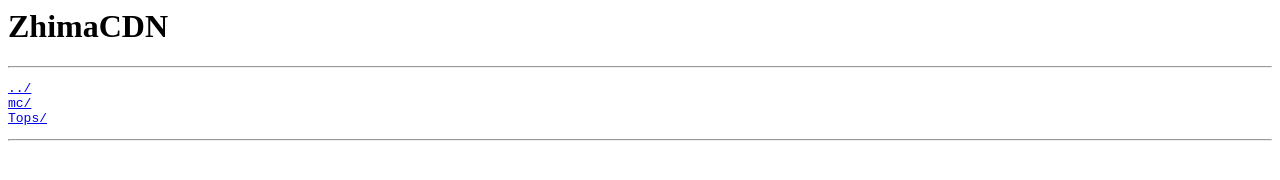
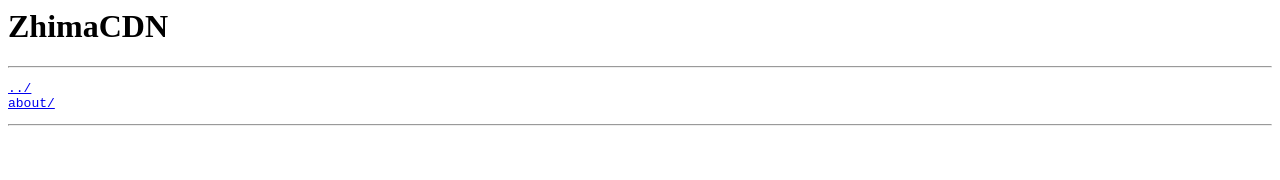
Before and after one commit to ZhimaNB/ZhimaFiles, a plain HTML site: page index.html in a window 1280 px wide. Drawn offline with Linux system fonts and the light colour scheme.

```diff
--- a/index.html
+++ b/index.html
@@ -7,9 +7,8 @@
 <h1>ZhimaCDN</h1>
 <hr>
 <pre>
-<a href="https://zhima.us.kg/">../</a>
-<a href="mc/">mc/</a>
-<a href="Tops/">Tops/</a>
+<a href="/">../</a>
+<a href="./about">about/</a>
 </pre>
 <hr>
 </body>
```
